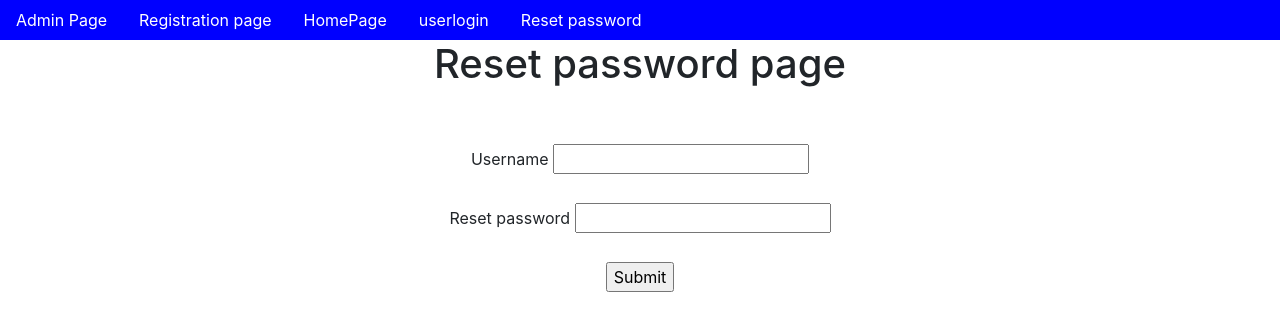
After one commit to bhavyashreetp/Registration_login_logout, a Django app: page /reset_password/ in a window 1280 px wide. The commit adds this page. Shown: the top 331 px of the page. Run offline with Django 4.2, Linux system fonts and the light colour scheme.

Commit message:
first commit

```diff
--- a/app/views.py
+++ b/app/views.py
@@ -67,3 +67,41 @@ def userlogin(request):
 def userlogout(request):
     logout(request)
     return HttpResponseRedirect(reverse('home'))
+
+
+@login_required
+def display_details(request):
+    username=request.session.get('username')
+    UO=User.objects.get(username=username)
+    PO=Profile.objects.get(username=UO)
+
+    d={'UO':UO,'PO':PO}
+
+    return render(request,'display_details.html',d)
+
+
+@login_required
+def change_password(request):
+
+    if request.method=='POST':
+        pw=request.POST['pw']
+        username=request.session['username']
+
+        UO=User.objects.get(username=username)
+        UO.set_password(pw)
+        UO.save()
+        return HttpResponse('password changed successfully')
+    return render(request,'change_password.html')
+
+
+def reset_password(request):
+    if request.method=="POST":
+        username=request.POST['username']
+        pw=request.POST['pw']
+
+        UO=User.objects.get(username=username)
+        UO.set_password(pw)
+        UO.save()
+        return HttpResponse('reset password')
+
+    return render(request,'reset_password.html')
--- a/project34/urls.py
+++ b/project34/urls.py
@@ -26,6 +26,9 @@ urlpatterns = [
     path('home/',home,name='home'),
     path('userlogin/',userlogin,name='userlogin'),
     path('userlogout/',userlogout,name='userlogout'),
+    path('display_details/',display_details,name='display_details'),
+    path('change_password/',change_password,name='change_password'),
+    path('reset_password/',reset_password,name='reset_password')
 
 
 
--- a/templates/dummy.html
+++ b/templates/dummy.html
@@ -21,9 +21,12 @@
 
 {% if user.is_authenticated %}
     <a href="{% url 'userlogout' %}" class="nav-link text-white">userlogout</a>
+    <a href="{% url 'display_details' %}" class="nav-link text-white">display_details</a>
+    <a href="{% url 'change_password' %}" class="nav-link text-white">change_password</a>
 
 {% else %}
     <a href="{% url 'userlogin' %}" class="nav-link text-white">userlogin</a>
+    <a href="{% url 'reset_password' %}" class="nav-link text-white">Reset password</a>
 
 {% endif %}
 
--- /dev/null
+++ b/templates/reset_password.html
@@ -0,0 +1,31 @@
+{% extends 'dummy.html' %}
+
+{% block title %}
+    <title>reset_password Page</title>
+{% endblock %}
+
+
+{% block body_block %}
+
+
+<center>
+    <form method="POST">
+        {% csrf_token %}
+
+
+        <h1>Reset password page</h1><br>
+        <br>
+        <label for="username">Username</label>
+        <input type="text" name="username" id="username">
+        <br>
+        <br>
+
+        <label for="pw">Reset password</label>
+        <input type="password" name="pw" id="pw">
+        <br>
+        <br>
+        <input type="submit" value="Submit">
+    </form>
+
+{% endblock %}
+</center>
```
Also changed, not shown: templates/change_password.html (added, +27 -0 lines), templates/display_details.html (added, +19 -0 lines), db.sqlite3.
